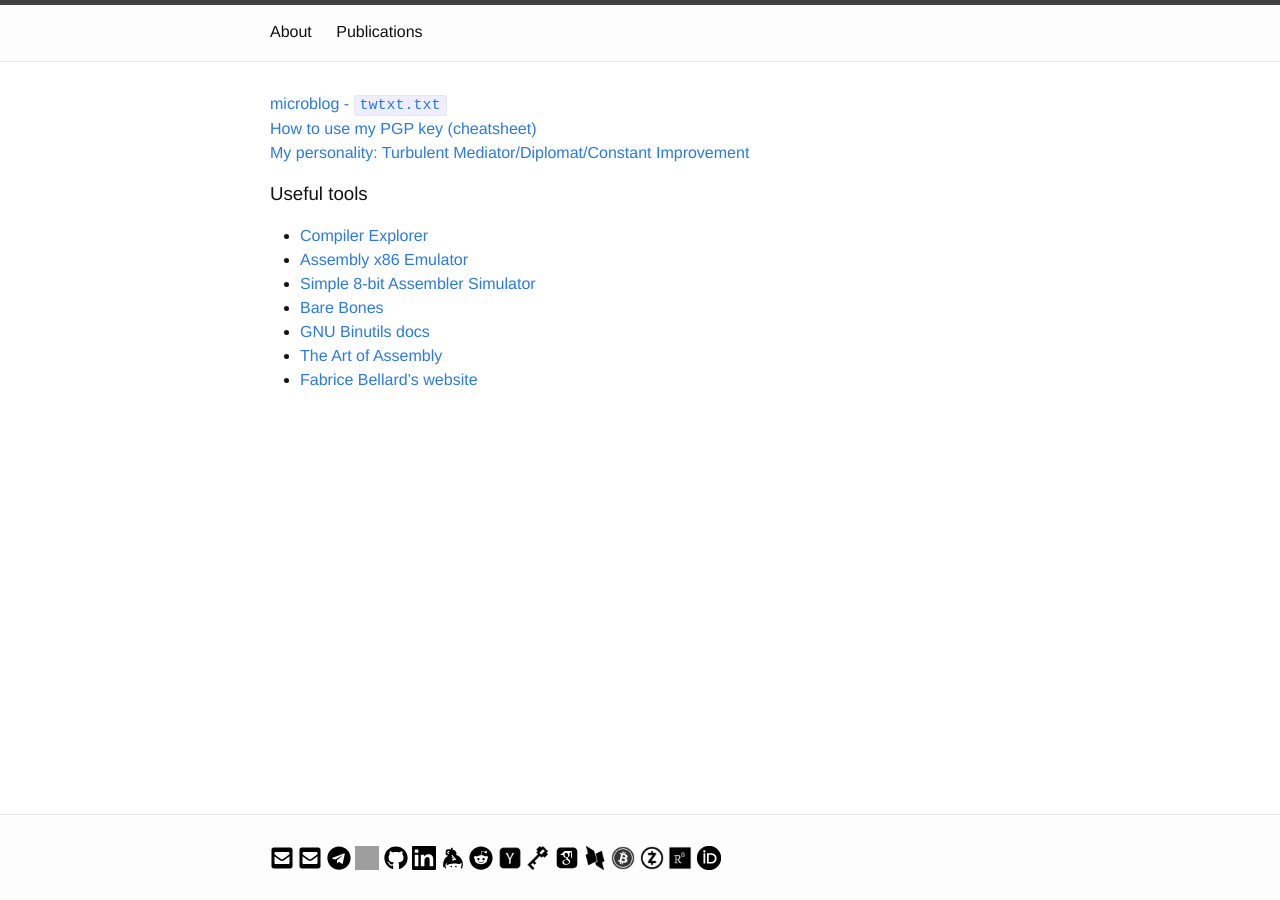
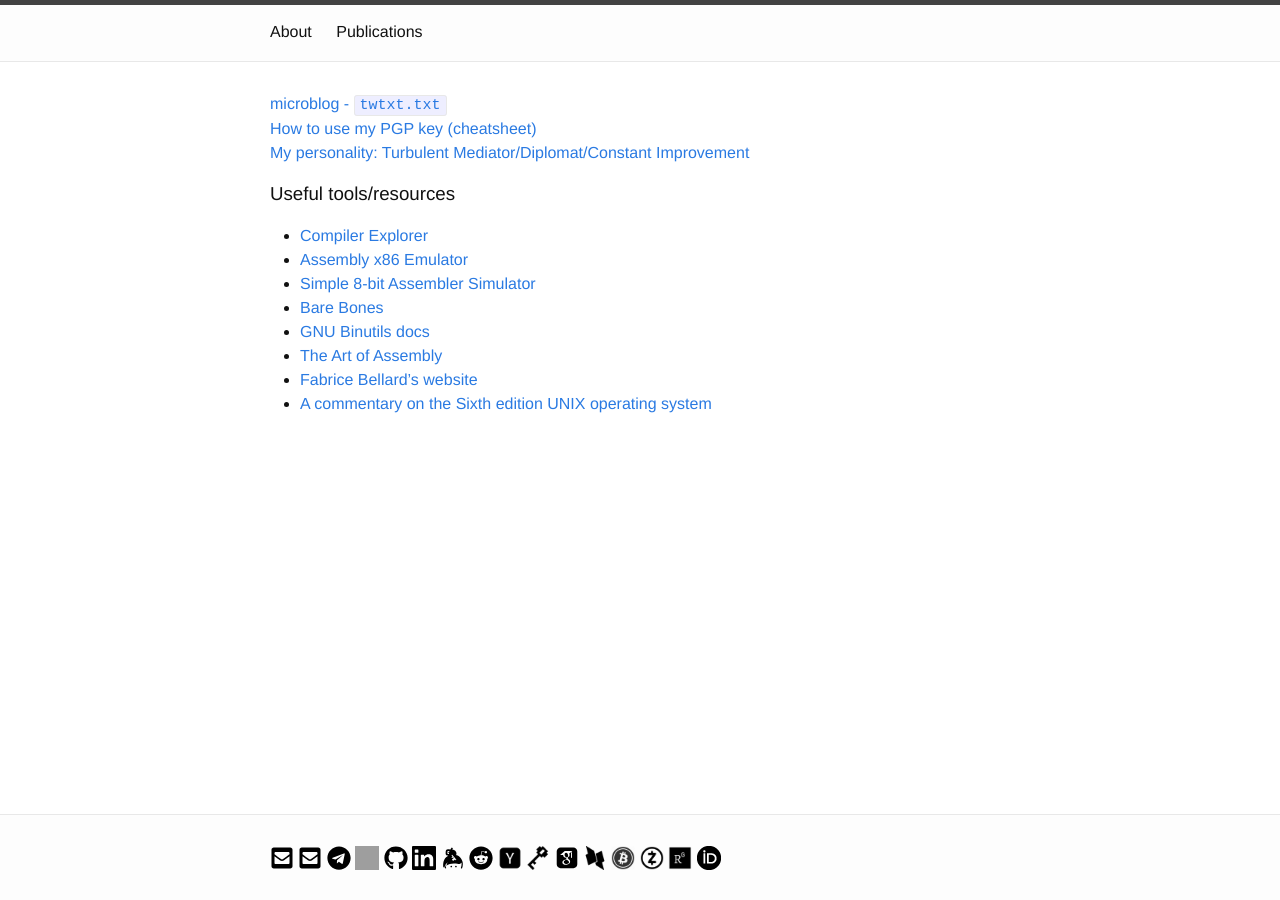
Before and after one commit to marcofavorito/marcofavorito.github.io, a Jekyll site: the page built from _pages/misc/a-saucerful-of-secrets.md, in a window 1280 px wide. Built offline with Jekyll 4.4.1, drawn with Linux system fonts in a browser that asks for light colours; nearby versions of some CDN libraries; comment, search, counter and statistics services are not loaded; a style sheet for code colours, icons or effects is not loaded; grey boxes are pictures that could not be loaded.

Commit message:
feat: add commentary on unix

```diff
--- a/_pages/misc/a-saucerful-of-secrets.md
+++ b/_pages/misc/a-saucerful-of-secrets.md
@@ -9,7 +9,7 @@ includelink: true
 [How to use my PGP key (cheatsheet)](./how-to-use-my-pgp-key-cheatsheet)
 [My personality: Turbulent Mediator/Diplomat/Constant Improvement](https://www.16personalities.com/profiles/86611332369cb)
 
-### Useful tools
+### Useful tools/resources
 
 - [Compiler Explorer](https://godbolt.org/)
 - [Assembly x86 Emulator](https://carlosrafaelgn.github.io/Asm86/)
@@ -18,3 +18,4 @@ includelink: true
 - [GNU Binutils docs](https://sourceware.org/binutils/)
 - [The Art of Assembly](https://www.ic.unicamp.br/~pannain/mc404/aulas/pdfs/Art%20Of%20Intel%20x86%20Assembly.pdf)
 - [Fabrice Bellard's website](https://bellard.org)
+- [A commentary on the Sixth edition UNIX operating system](http://warsus.github.io/lions-/)
```
